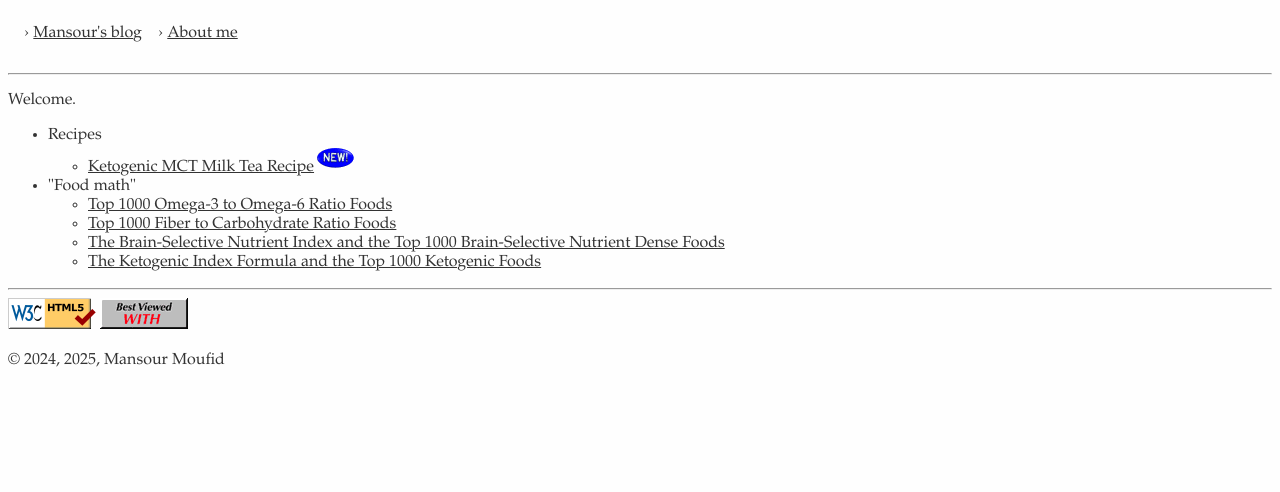
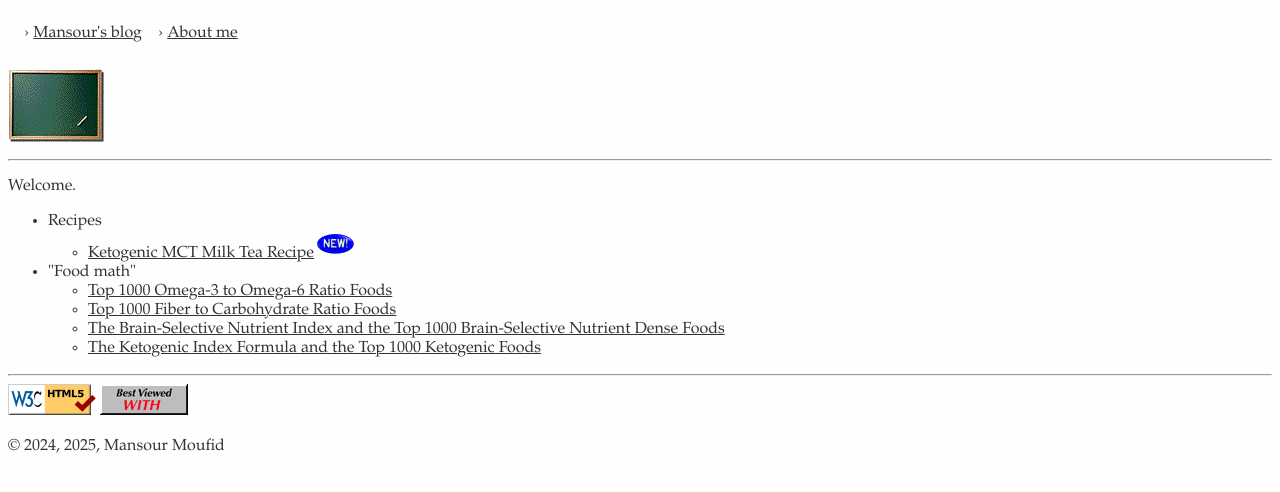
Before and after one commit to mansourmoufid/mansourmoufid.github.io, a plain HTML site: page index.html in a window 1280 px wide. Drawn offline with Linux system fonts and the light colour scheme.

Commit message:
Add a welcome gif.

```diff
--- a/index.html
+++ b/index.html
@@ -114,6 +114,7 @@
     </ul>
 </nav>
 
+            <img alt="Welcome" src="/images/welcome.gif">
             <hr>
         </header>
         <main>
```
Also changed, not shown: src/index.html (+1 -0 lines), images/welcome.gif (added).
